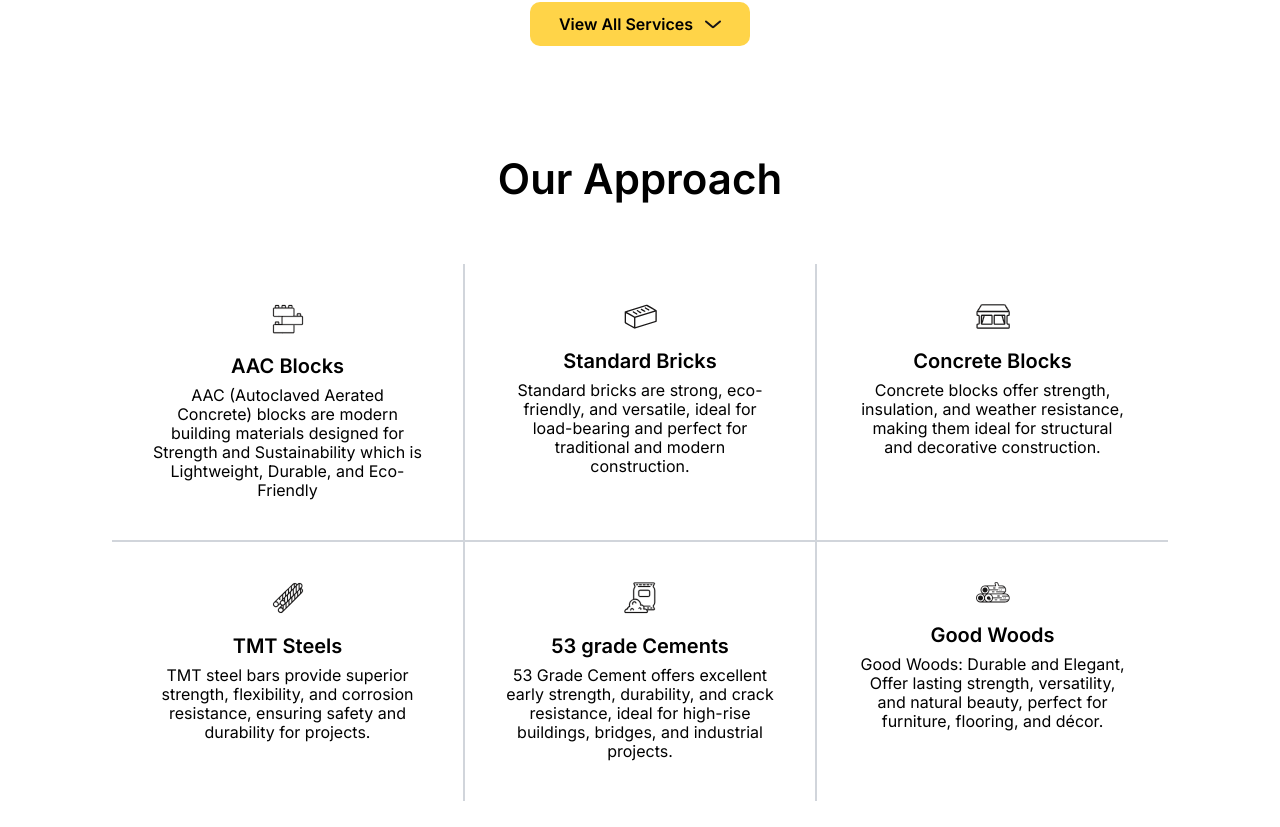
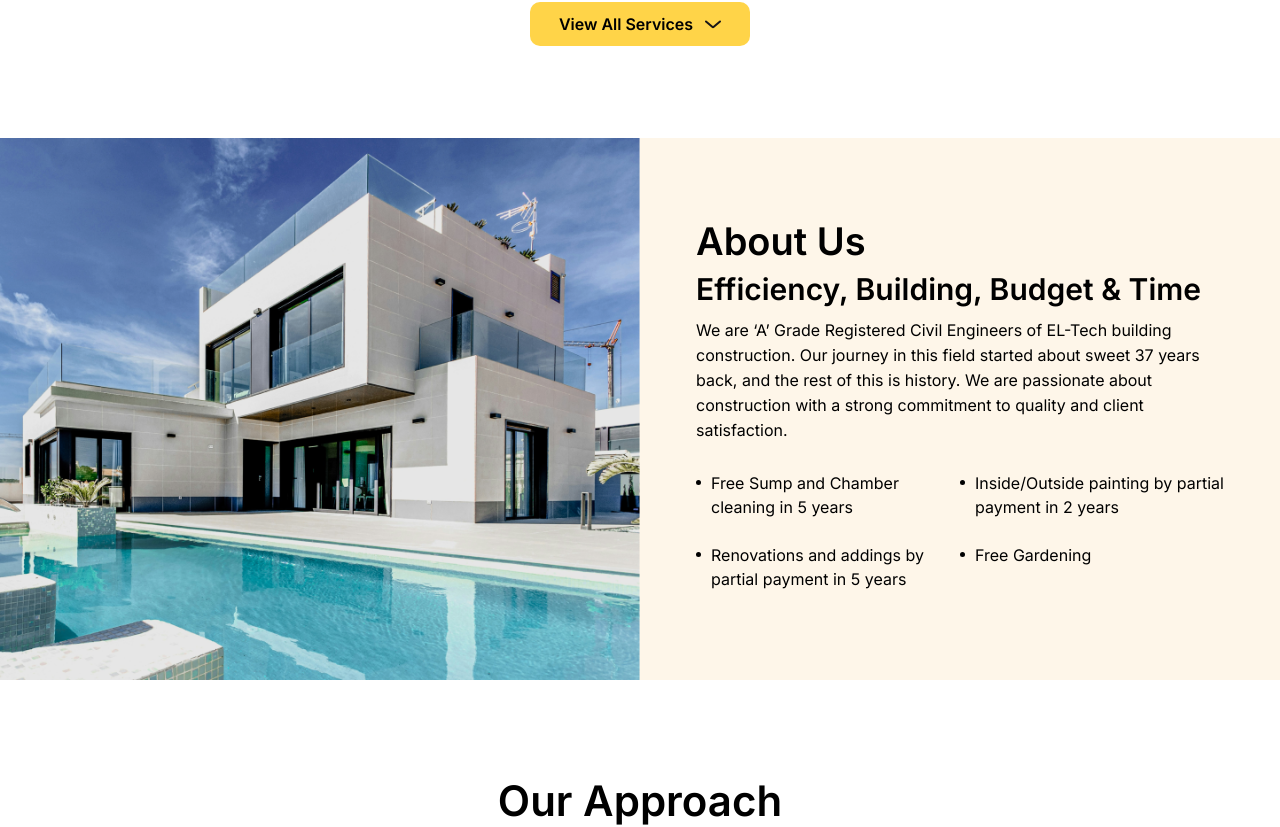
Before and after one commit to manikandan4646/el-tech, a React (Vite) app: page / in a window 1280 px wide. Shown: the part 1979-2806 px from the top of the page. Built offline with nearby package versions, Linux system fonts and the light colour scheme.

Commit message:
build changes and aos scroll issue due to fade-left

```diff
--- a/src/App.tsx
+++ b/src/App.tsx
@@ -33,14 +33,14 @@ function App() {
                     <OurServices />
                 </section>
                 <section id="about_us">
-                    {/* <AboutUs /> */}
+                    <AboutUs />
                     <OurApproach />
                     <KeyPoints />
                     <WeProvide />
                 </section>
-                {/* <section id="projects">
+                <section id="projects">
                     <Projects />
-                </section> */}
+                </section>
                 <section>
                     <ContactUs />
                 </section>
--- a/src/components/AboutUs.tsx
+++ b/src/components/AboutUs.tsx
@@ -3,6 +3,7 @@ import aboutUsImg from "../assets/about-us.png"
 
 const AboutUs = () => {
     return (
+        <div className="w-full">
             <div className="mt-10 sm:mt-20">
                 <div className="bg-secondary grid grid-cols-12 about-us">
                     <div
@@ -15,7 +16,7 @@ const AboutUs = () => {
                     </div>
                     <div
                         className="col-span-12 lg:col-span-6 font-sans flex flex-col justify-center mx-8 sm:mx-14 my-8 sm:my-14 lg:my-4"
-                    data-aos="fade-left" // Text section animation
+                        data-aos="fade-up" // Text section animation
                     >
                         <div
                             className="text-[30px] sm:text-[38px] font-semibold leading-[53px]"
@@ -76,6 +77,7 @@ const AboutUs = () => {
                     </div>
                 </div>
             </div>
+        </div>
     );
 }
 
--- a/src/components/Popup.tsx
+++ b/src/components/Popup.tsx
@@ -21,7 +21,7 @@ const PopUp = ({
                 className="fixed inset-0 z-50 bg-black bg-opacity-50"
             />
 
-            <div className="fixed inset-0  z-50 flex items-center justify-center max-w-[70%] mx-auto">
+            <div className="fixed inset-0  z-50 flex items-center justify-center max-w-[90%] sm:max-w-[70%] mx-auto">
                 <div
                     className={`relative bg-white w-full border rounded-lg p-2 shadow-lg `}
                     ref={modalRef}
--- a/src/components/Projects.tsx
+++ b/src/components/Projects.tsx
@@ -6,6 +6,7 @@ import Project5 from "../assets/product-img-5.png"
 
 const Projects = () => {
     return (
+        <div className="w-full">
             <div className="mt-8 md:mt-16 py-5 mx-5 sm:mx-10 md:mx-[70px]">
                 <div
                     className="text-[32px] sm:text-[42px] font-semibold leading-[40px] sm:leading-[50px] text-center"
@@ -30,7 +31,7 @@ const Projects = () => {
                     </div>
                     <div
                         className="col-span-8 row-span-3 md:col-span-2 md:row-span-3 md:col-start-7"
-                    data-aos="fade-left"
+                        data-aos="fade-up"
                         data-aos-delay="200"
                     >
                         <img src={Project3} className="w-full h-full object-cover" alt="Project 3" />
@@ -44,10 +45,11 @@ const Projects = () => {
                     </div>
                     <div
                         className="col-span-8 row-span-3 md:col-span-3 md:row-span-3 md:col-start-6 md:row-start-4"
-                    data-aos="fade-left"
+                        data-aos="fade-up"
                         data-aos-delay="500"
                     >
                         <img src={Project5} className="w-full h-full object-cover" alt="Project 5" />
+                    </div>
                 </div>
             </div>
         </div>
```
Lines whose indentation alone changed are shown as unchanged.
